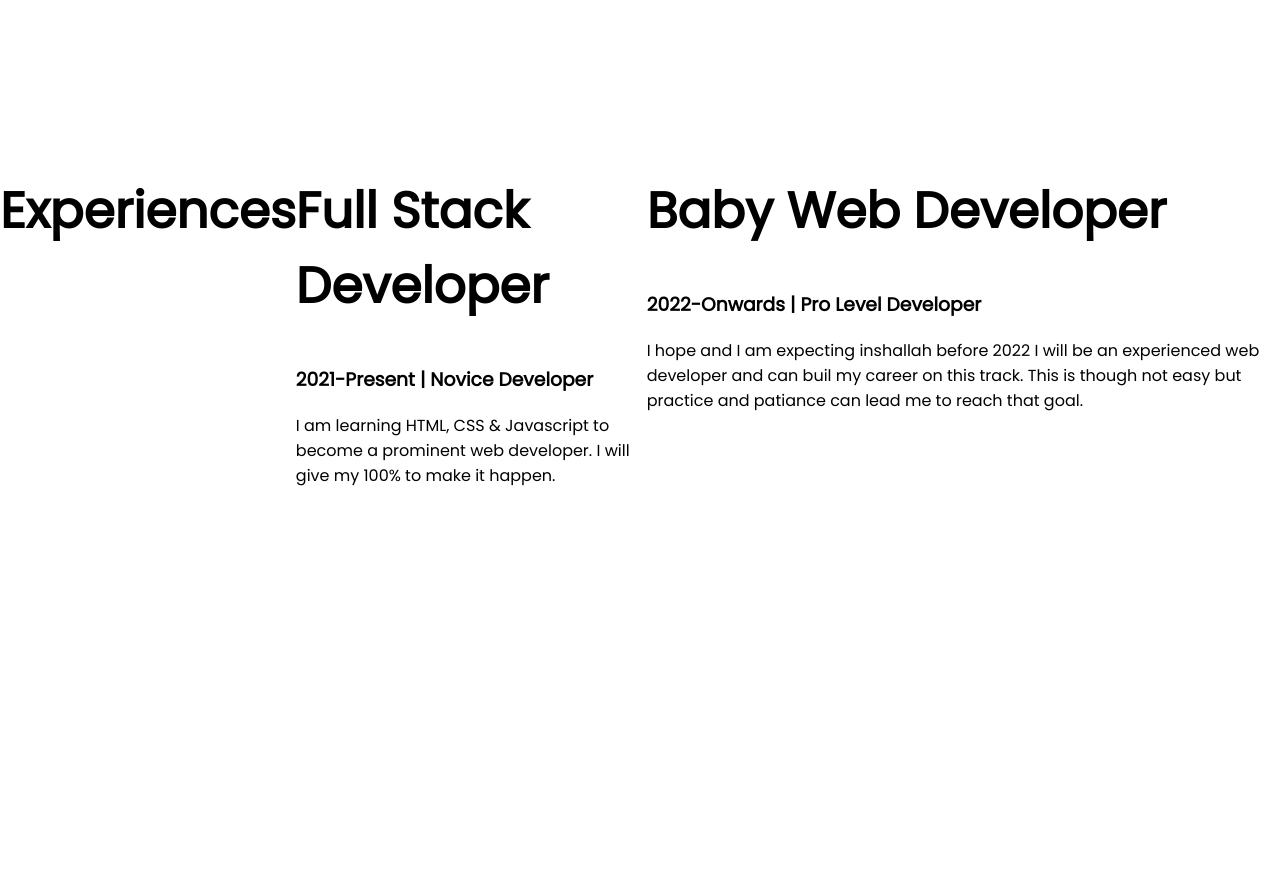
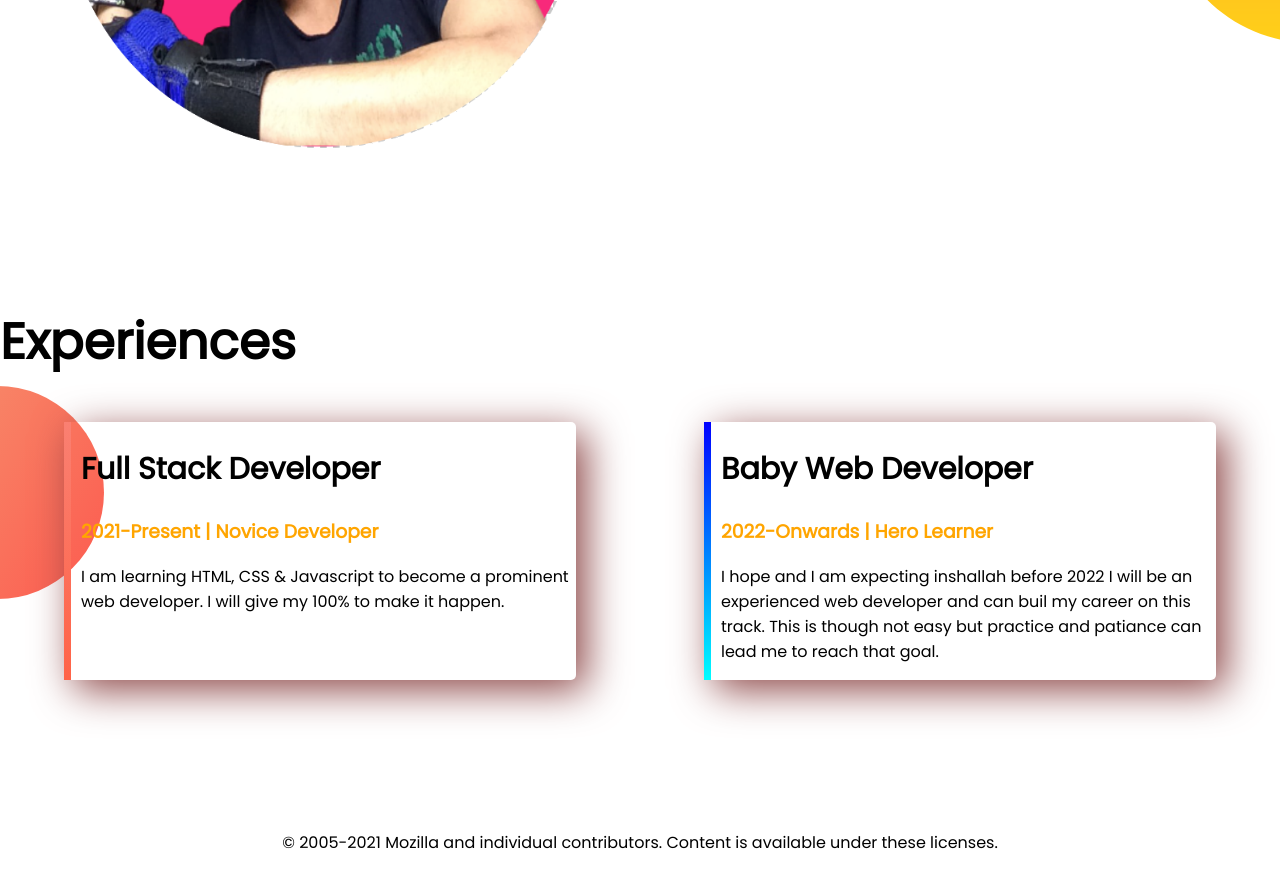
Before and after one commit to ruhul1909/developer-portfolio, a plain HTML site: page index.html in a window 1280 px wide. Shown: the part 1040-1911 px from the top of the page. Before the commit the page ends 1694 px from the top, so only its background shows below. Drawn offline with Linux system fonts and the light colour scheme.

Commit message:
footer added

```diff
--- a/index.html
+++ b/index.html
@@ -13,7 +13,7 @@
 </head>
 
 <body>
-    <section class="top-banner">
+    <section class="top-banner flexible-container">
         <div class="half-width">
             <h1>Welcome To</h1>
             <h1><span class="orange-color">Ruhul Amin's</span> World</h1>
@@ -25,7 +25,7 @@
         </div>
         <div class="half-width"><img src="images/ruhul.png" alt=""></div>
     </section>
-    <section class="dream-big">
+    <section class="dream-big flexible-container">
         <div class="half-width">
             <img src="ruhul edited/my-bg2.png" alt="">
         </div>
@@ -39,23 +39,32 @@
     </section>
     <section class="experience-area">
         <h1>Experiences</h1>
-        <div>
-            <h1>Full Stack Developer</h1>
-            <h3>2021-Present | Novice Developer</h3>
-            <p>I am learning HTML, CSS & Javascript to become a prominent web developer. I will give my 100% to make it
-                happen.</p>
+        <div class="flexible-container">
+            <div id="full-stack-experience" class="experiance-item">
+                <h2>Full Stack Developer</h2>
+                <h3 class="orange-color">2021-Present | Novice Developer</h3>
+                <p>I am learning HTML, CSS & Javascript to become a prominent web developer. I will give my 100% to make
+                    it
+                    happen.</p>
+            </div>
+            <div id="web-dev-experience" class="experiance-item">
+                <h2>Baby Web Developer</h2>
+                <h3 class="orange-color">2022-Onwards | Hero Learner</h3>
+                <p>
+                    I hope and I am expecting inshallah before 2022 I will be an experienced web developer and can buil
+                    my
+                    career on this track. This is though not easy but practice and patiance can lead me to reach that
+                    goal.
+                </p>
+
+            </div>
         </div>
-        <div>
-            <h1>Baby Web Developer</h1>
-            <h3>2022-Onwards | Pro Level Developer</h3>
-            <p>
-                I hope and I am expecting inshallah before 2022 I will be an experienced web developer and can buil my
-                career on this track. This is though not easy but practice and patiance can lead me to reach that goal.
-            </p>
-
-        </div>
-
     </section>
+    <footer>
+        <p>
+            © 2005-2021 Mozilla and individual contributors. Content is available under these licenses.
+        </p>
+    </footer>
 </body>
 
 </html>
--- a/style.css
+++ b/style.css
@@ -5,10 +5,13 @@ body{
 h1{
     font-size: 50px;
 }
+h2{
+    font-size: 30px;
+}
 .orange-color{
 color: orange;
 }
-section{
+.flexible-container{
     display: flex;
     margin-bottom: 150px;
 }
@@ -17,7 +20,7 @@ section{
     padding-left: 5%;
 }
 .half-width img{
-width: 70%;
+width: 90%;
 }
 .link-button{
     text-decoration: none;
@@ -39,3 +42,30 @@ width: 70%;
 .blue-color{
     color: rgba(255, 68, 0, 0.842);
 }
+.experience-area{
+    background-image: url(images/exp-bg.png);
+    background-repeat: no-repeat;
+    background-position: left;
+}
+.experiance-item{
+    width: 40%;
+    margin-left: 5%;
+    margin-right: 5%;
+    padding-left: 10px;
+    border-radius: 5px;
+    box-shadow: rgb(141, 71, 71) 10px 10px 40px;
+   border-left: 10px solid;
+}
+#web-dev-experience{
+    border-left: 7px solid;
+    border-image: linear-gradient(blue, cyan);
+    border-image-slice: 1;
+}
+#full-stack-experience{
+    border-left: 7px solid;
+    border-image: linear-gradient(salmon, tomato);
+    border-image-slice: 1;
+}
+footer p{
+    text-align: center;
+}
```
